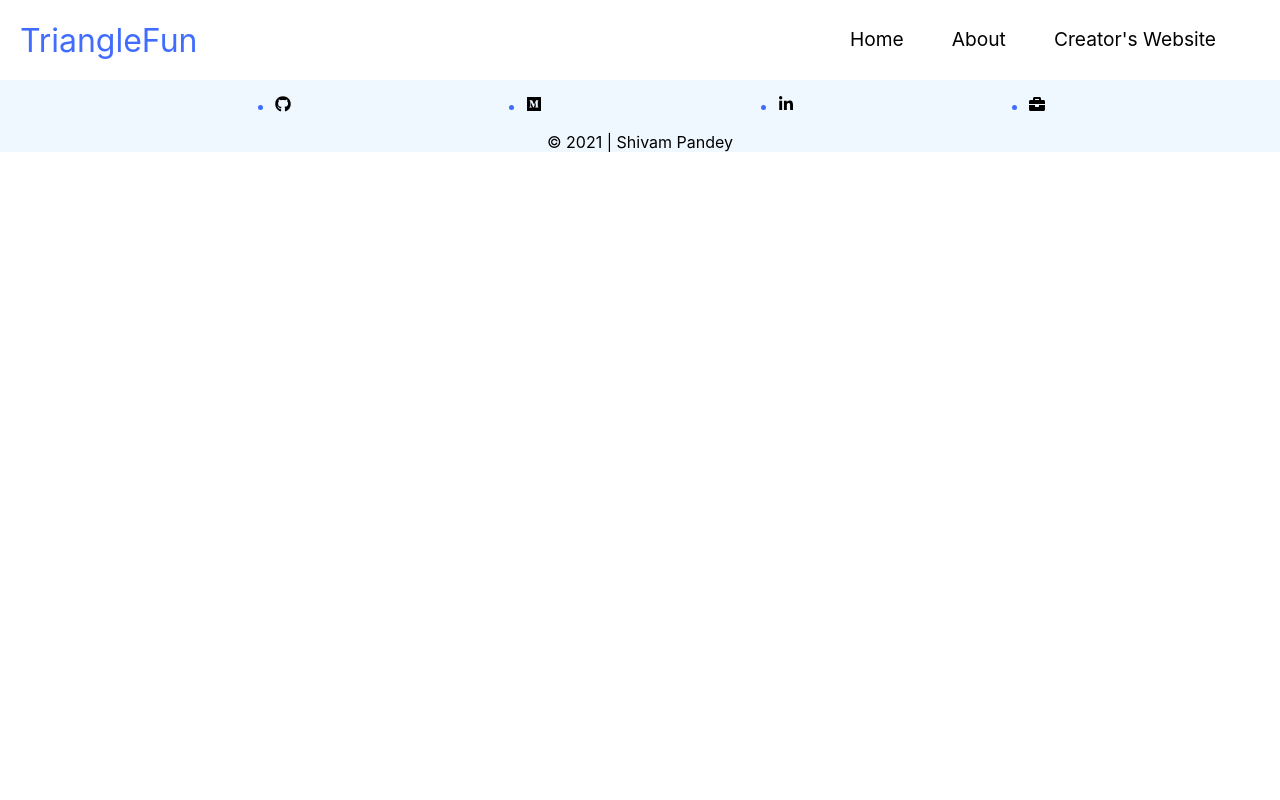
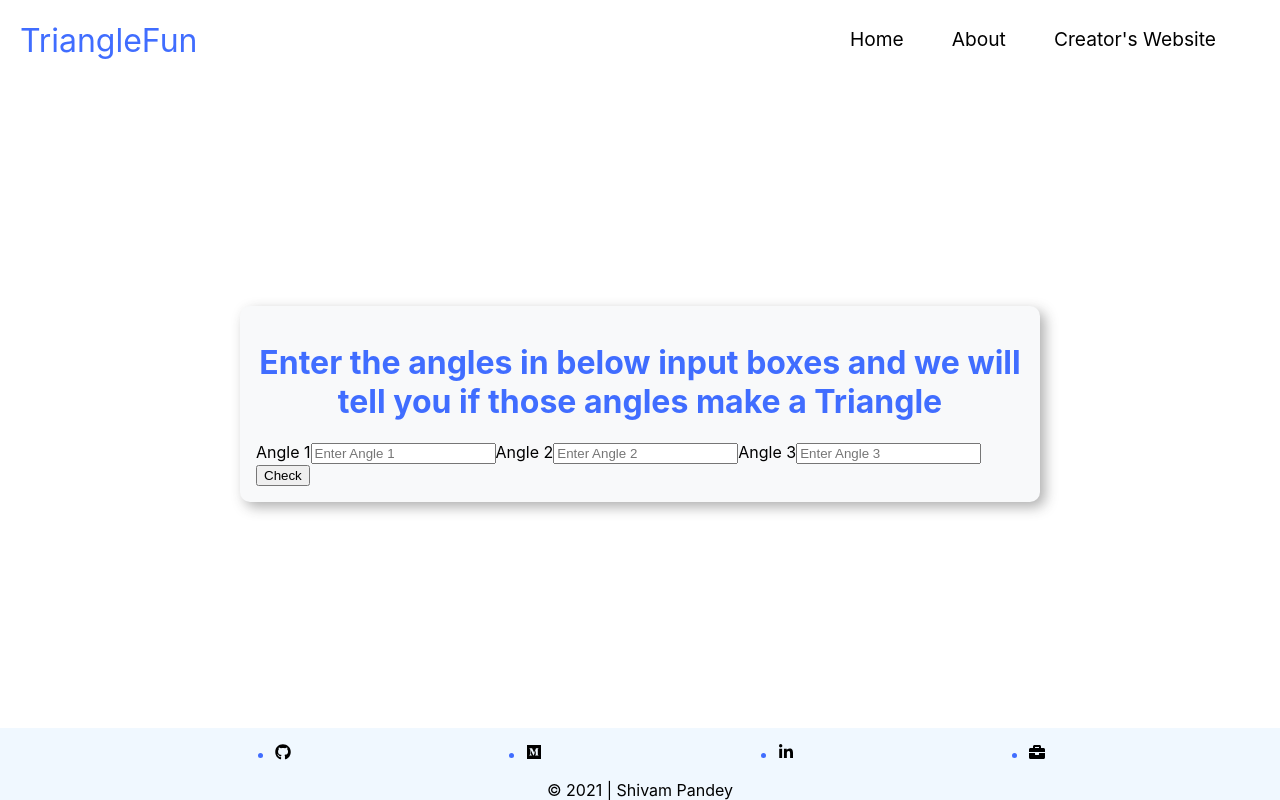
Before and after one commit to SJTGSHIVAM/fun_with_triangles_mark12, a React (Create React App) app: page /angle in a window 1280 px wide. Built offline with nearby package versions, Linux system fonts and the light colour scheme.

Commit message:
feat: Angles of triangle Implemented

```diff
--- a/src/components/TriAngle/TriAngle.tsx
+++ b/src/components/TriAngle/TriAngle.tsx
@@ -2,6 +2,90 @@ import { useState } from "react";
 import "./TriAngle.css";
 
 const TriAngle = () => {
-  return <></>;
+  const [ang1, setAng1] = useState<number>(NaN);
+  const [ang2, setAng2] = useState<number>(NaN);
+  const [ang3, setAng3] = useState<number>(NaN);
+  const [valall, setValall] = useState(true);
+  const [isCalcDone, setIsCalcDone] = useState(false);
+  const invalidateAngle = (e: number): boolean =>
+    isNaN(e) || e < 0.000000000001;
+
+  return (
+    <>
+      <div className="bcard">
+        <header className="head">
+          <h1>
+            Enter the angles in below input boxes and we will tell you if those
+            angles make a Triangle
+          </h1>
+        </header>
+
+        <section className="input">
+          <label>
+            <span className="label">Angle 1</span>
+            <input
+              type="number"
+              value={ang1}
+              placeholder={"Enter Angle 1"}
+              onChange={(e) => {
+                setAng1(parseFloat(e.target.value));
+                setIsCalcDone(false);
+              }}
+            />
+          </label>
+          <label>
+            <span className="label">Angle 2</span>
+            <input
+              type="number"
+              value={ang2}
+              placeholder={"Enter Angle 2"}
+              onChange={(e) => {
+                setAng2(parseFloat(e.target.value));
+                setIsCalcDone(false);
+              }}
+            />
+          </label>
+          <label>
+            <span className="label">Angle 3</span>
+            <input
+              type="number"
+              value={ang3}
+              placeholder={"Enter Angle 3"}
+              onChange={(e) => {
+                setAng3(parseFloat(e.target.value));
+                setIsCalcDone(false);
+              }}
+            />
+          </label>
+
+          <button
+            onClick={() => {
+              if (
+                invalidateAngle(ang1) ||
+                invalidateAngle(ang2) ||
+                invalidateAngle(ang3)
+              ) {
+                setValall(false);
+              } else {
+                setIsCalcDone(true);
+                setValall(true);
+                console.log(isCalcDone);
+              }
+            }}
+          >
+            Check
+          </button>
+        </section>
+        <span>
+          {valall
+            ? isCalcDone &&
+              (ang1 + ang2 + ang3 == 180
+                ? "Yuhu! these angles can make a triangle"
+                : "Oops! these angles cannot make a triangle")
+            : "Please enter values greater than 0 (only numbers are allowed in above fields)"}
+        </span>
+      </div>
+    </>
+  );
 };
 export default TriAngle;
```
